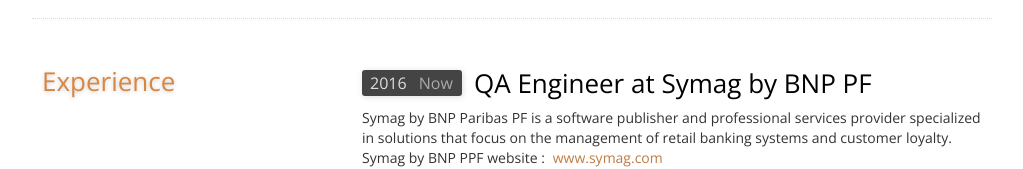
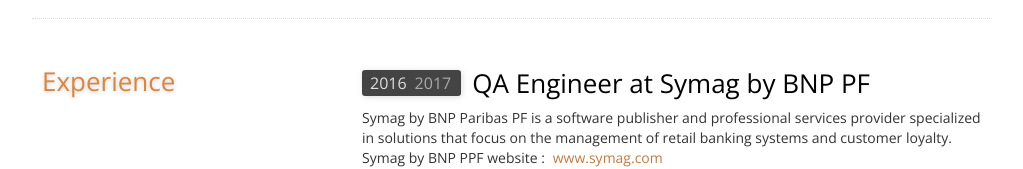
Before and after one commit to dzina21/dzina.github.io, a plain HTML site: page index.html in a window 1280 px wide. Shown: the part 171-340 px from the top of the page, without its empty margins (128-1151 px from the left). Drawn offline with nearby package versions, Linux system fonts and the light colour scheme; a web font is replaced by a local one.

Commit message:
update of index.html

```diff
--- a/index.html
+++ b/index.html
@@ -46,7 +46,7 @@
 		<h2>Experience <a id="experience" href="#experience">¶</a></h2>
 	</div>
 	<div class="two-thirds column" section="experience">
-		<h3><span class="date"><span>2016 <span class="duration">Now</span></span></span> QA Engineer at Symag by BNP PF</h3>
+		<h3><span class="date"><span>2016<span class="duration">2017</span></span></span> QA Engineer at Symag by BNP PF</h3>
                 <p>
                 Symag by BNP Paribas PF is a software publisher and professional services provider specialized in solutions that focus on the management of retail banking systems and customer loyalty.<br/>
                 Symag by BNP PPF website : <a href="https://www.symag.com" target="_blank">www.symag.com</a>
```
